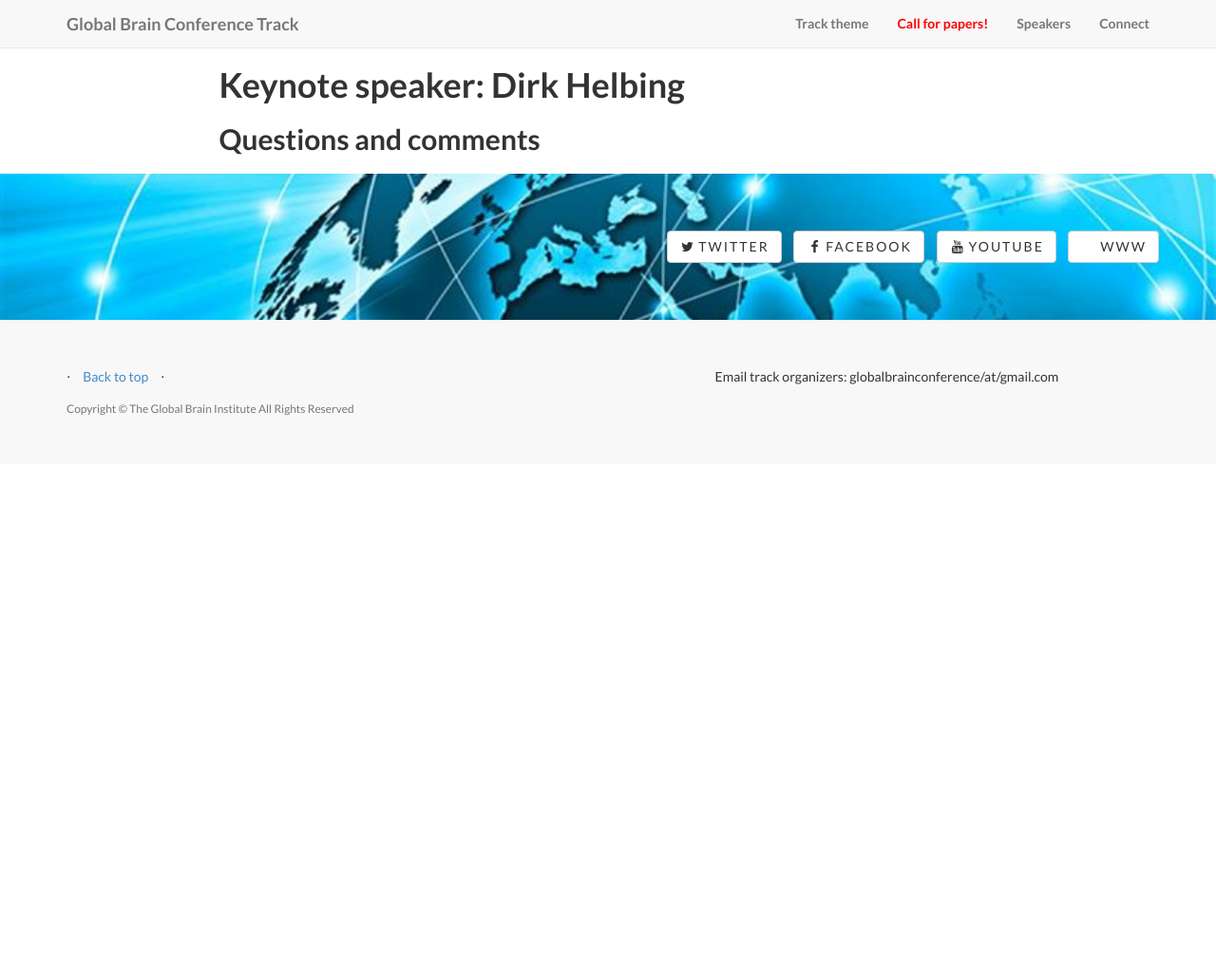
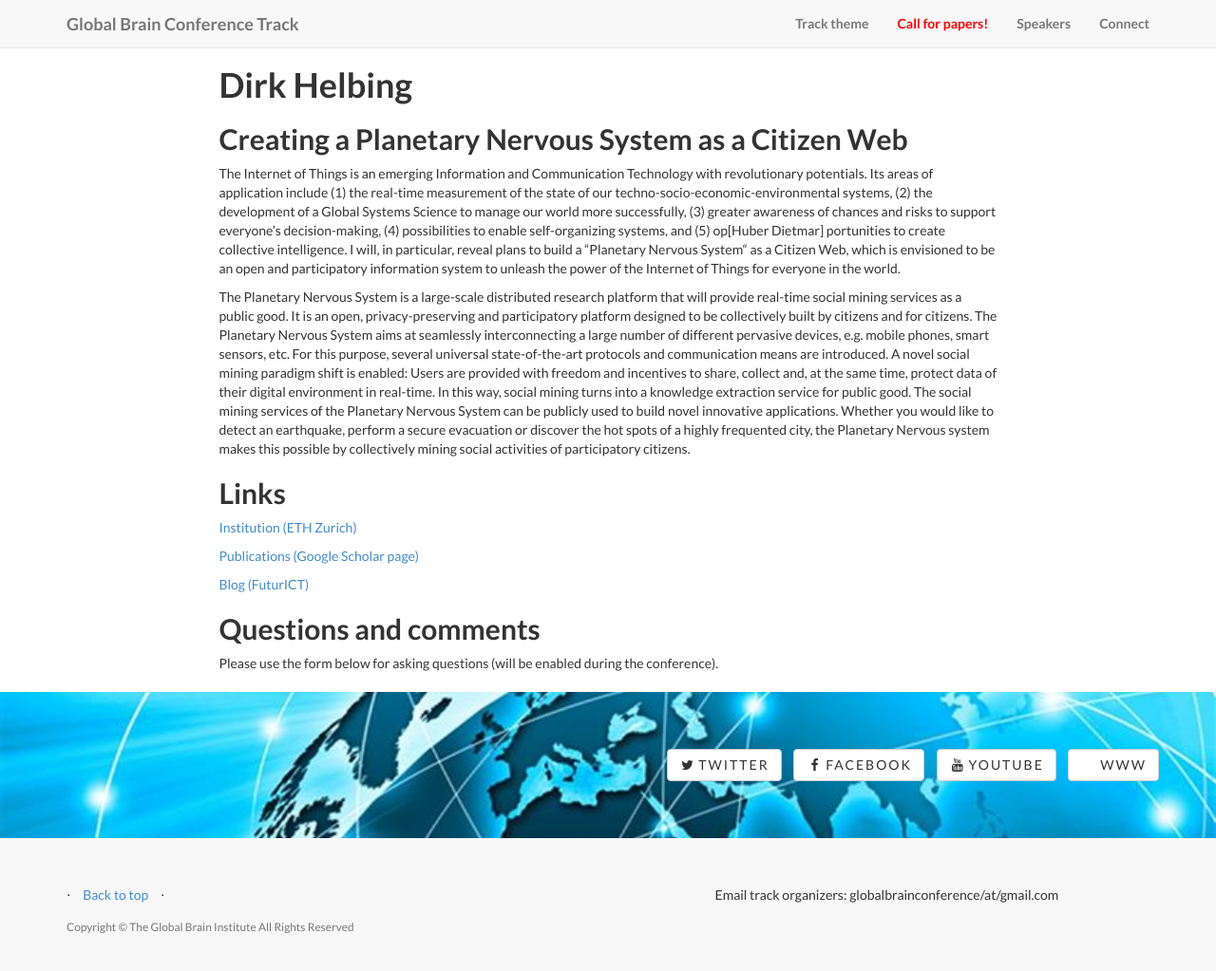
Before and after one commit to globalbraininstitute/vienna2015, a Jekyll site: the page built from speakers/dirk.markdown, in a window 1280 px wide and 1035 px high. Shown: the top 1023 px of the window at 95% size. Built offline with Jekyll 4.4.1, drawn with Linux system fonts in a browser that asks for light colours; nearby versions of some CDN libraries; library files that are not in the unit come from our copies; comment, search, counter and statistics services are not loaded.

Commit message:
dirk helbing abstract'

```diff
--- a/_posts/2014-12-23-dirk_helbing.markdown
+++ b/_posts/2014-12-23-dirk_helbing.markdown
@@ -1,11 +1,11 @@
 ---
-title: Keynote speaker&#58; <a href='http://www.soms.ethz.ch/people/dhelbing' target='blank'>Dirk Helbing</a>
+title: Keynote speaker&#58; Dirk Helbing
 layout: default
 date: 2014-12-23
 img: ../people/dirk.png
 link: speakers/dirk
 category: Speakers
 description: |
-   <p class="lead">Title to be announced...</p>
+   <p class="lead">Creating a Planetary Nervous System as a Citizen Web</p>
 
 ---
--- a/speakers/dirk.markdown
+++ b/speakers/dirk.markdown
@@ -1,5 +1,5 @@
 ---
-title: Keynote speaker&#58; Dirk Helbing
+title: Dirk Helbing
 layout: page
 speaker: true
 categories: [speaker]
@@ -8,5 +8,20 @@ comments: true
 
 ---
 
+## Creating a Planetary Nervous System as a Citizen Web
+
+The Internet of Things is an emerging Information and Communication Technology with revolutionary potentials. Its areas of application include (1) the real-time measurement of the state of our techno-socio-economic-environmental systems, (2) the development of a Global Systems Science to manage our world more successfully, (3) greater awareness of chances and risks to support everyone's decision-making, (4) possibilities to enable self-organizing systems, and (5) op[Huber  Dietmar]    portunities to create collective intelligence. I will, in particular, reveal plans to build a "Planetary Nervous System“ as a Citizen Web, which is envisioned to be an open and participatory information system to unleash the power of the Internet of Things for everyone in the world.
+
+The Planetary Nervous System is a large-scale distributed research platform that will provide real-time social mining services as a public good. It is an open, privacy-preserving and participatory platform designed to be collectively built by citizens and for citizens. The Planetary Nervous System aims at seamlessly interconnecting a large number of different pervasive devices, e.g. mobile phones, smart sensors, etc. For this purpose, several universal state-of-the-art protocols and communication means are introduced. A novel social mining paradigm shift is enabled: Users are provided with freedom and incentives to share, collect and, at the same time, protect data of their digital environment in real-time. In this way, social mining turns into a knowledge extraction service for public good. The social mining services of the Planetary Nervous System can be publicly used to build novel innovative applications. Whether you would like to detect an earthquake, perform a secure evacuation or discover the hot spots of a highly frequented city, the Planetary Nervous system makes this possible by collectively mining social activities of participatory citizens.
+
+## Links
+
+[Institution (ETH Zurich)](http://www.coss.ethz.ch)
+
+[Publications (Google Scholar page)](http://scholar.google.com/citations?user=ebrNfPAAAAAJ&hl=en)
+
+[Blog (FuturICT)](http://www.futurict.blogspot.be/)
 
 ## Questions and comments
+
+Please use the form below for asking questions (will be enabled during the conference).
```
